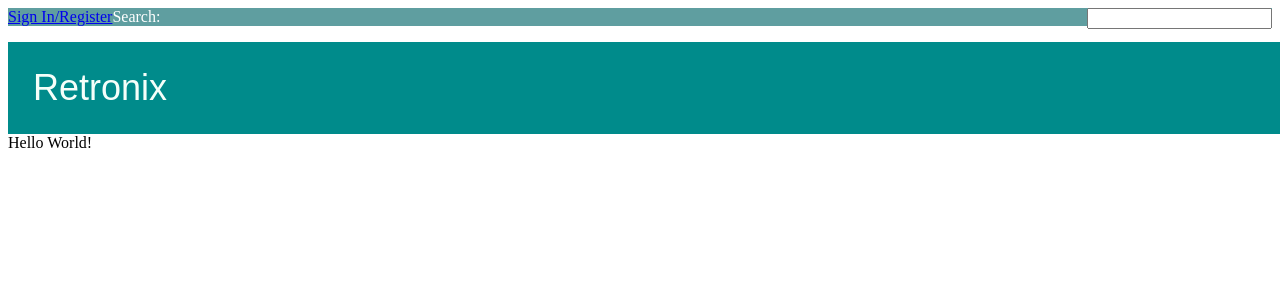
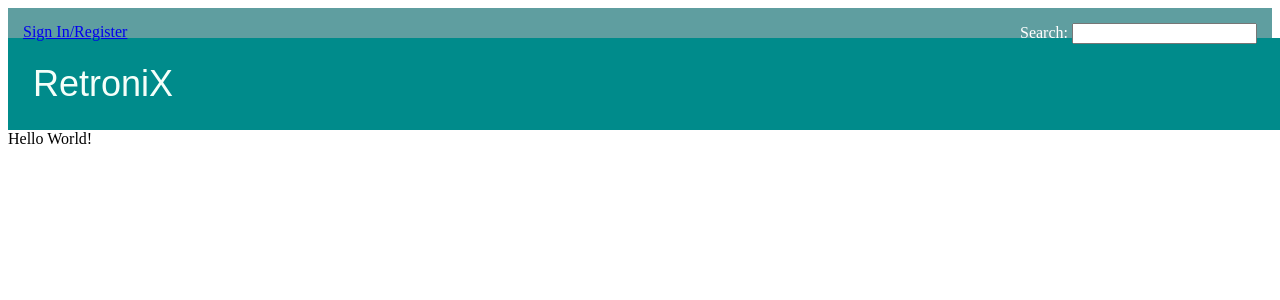
Before and after one commit to jdlubrano/CS405, a PHP site: page / in a window 1280 px wide; the page is wider, and only the part inside the window is pictured. Shown: the top 300 px of that part. Run offline with PHP 8.4, Linux system fonts and the light colour scheme; data that the repository does not hold is empty; some libraries are stand-ins or nearby versions.

Commit message:
Update CSS and index.php

```diff
--- a/layout/navbar.html
+++ b/layout/navbar.html
@@ -1,10 +1,10 @@
 <div id="navbar">
     <a href="http://cs405-ggjl.rhcloud.com/signIn" id="signIn">Sign In/Register</a>
-    <form method="get" action="http://cs405-ggjl.rhcloud.com/shopping/keywordSearch">
+    <form id="searchForm" method="get" action="http://cs405-ggjl.rhcloud.com/shopping/keywordSearch">
         <label for="searchBar">Search: </label>
-        <input type="text" id="searchBar" />
+        <input type="text" name="keyword" id="searchBar" />
     </form>
 </div>
 <div class="titleBanner">
-    Retronix
+    RetroniX
 </div>
--- a/style/application.css
+++ b/style/application.css
@@ -15,6 +15,7 @@ body
 
 #navbar
 {
+    padding: 15px;
     background: cadetblue;
     color: white;
 }
@@ -24,7 +25,7 @@ body
     float: left;
 }
 
-#navbar #searchBar
+#navbar #searchForm
 {
     float: right;
 }
```
